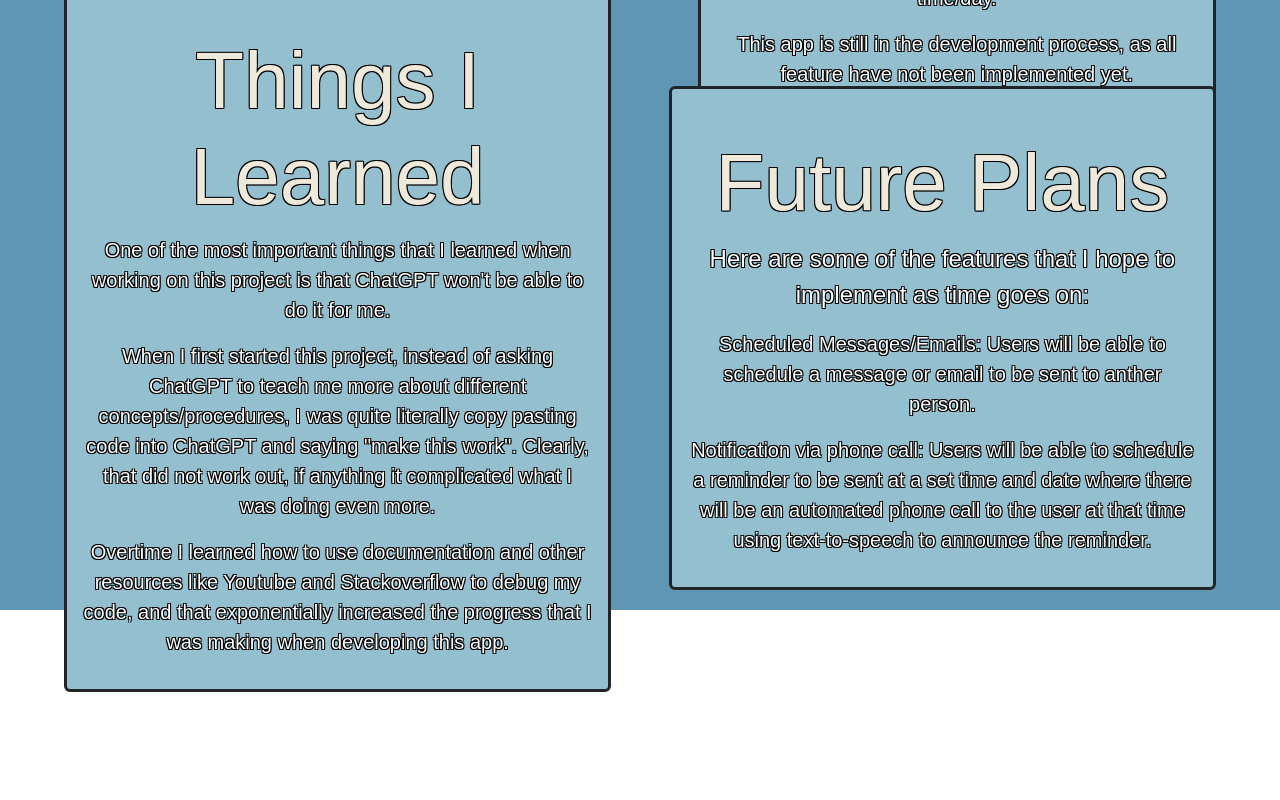
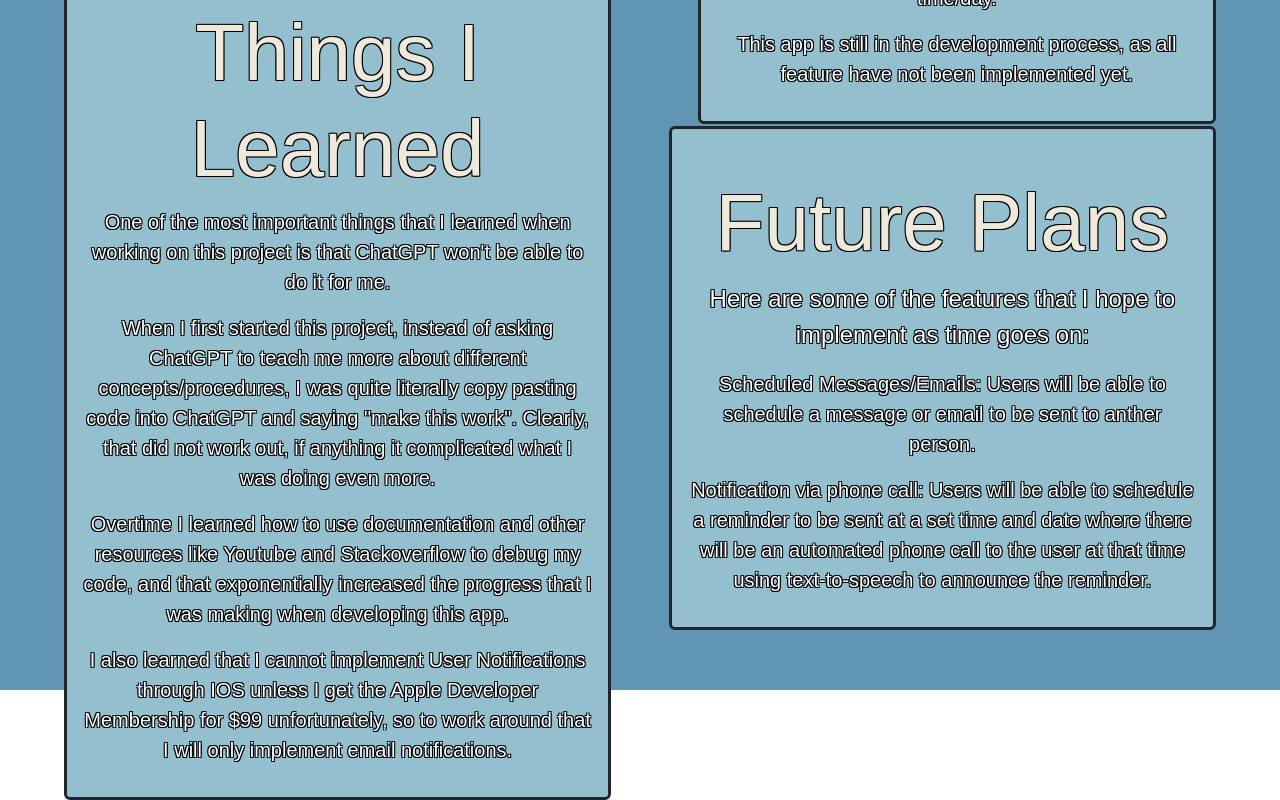
Before and after one commit to sagardhunna/sagardhunna, a React (Vite) app in the folder Frontend/: page /Remind-Me in a window 1280 px wide. Shown: the part 941-1741 px from the top of the page. Before the commit the page ends 1633 px from the top, so only its background shows below. Built offline with nearby package versions, Linux system fonts and the light colour scheme; grey boxes are pictures that could not be loaded; a web font is replaced by a local one.

Commit message:
updated remindMe Things I learned Block

```diff
--- a/Frontend/src/components/project-info/ProjectInfo.jsx
+++ b/Frontend/src/components/project-info/ProjectInfo.jsx
@@ -15,6 +15,10 @@ const ProjectInfo = () => {
                     </p>
                     <p>Overtime I learned how to use documentation and other resources like Youtube and Stackoverflow to
                         debug my code, and that exponentially increased the progress that I was making when developing this app.
+                    </p>
+                    <p>
+                        I also learned that I cannot implement User Notifications through IOS unless I get the Apple Developer Membership
+                        for $99 unfortunately, so to work around that I will only implement email notifications.
                     </p>
                 </p>
             </Card>
--- a/Frontend/src/components/project-info/projectInfo.css
+++ b/Frontend/src/components/project-info/projectInfo.css
@@ -4,7 +4,7 @@
     justify-content: space-around;
     align-items: center;
     width: 90vw;
-    height: 60vh;
+    height: 70vh;
     margin-top: 3%;
     gap: 5%;
 }
```
